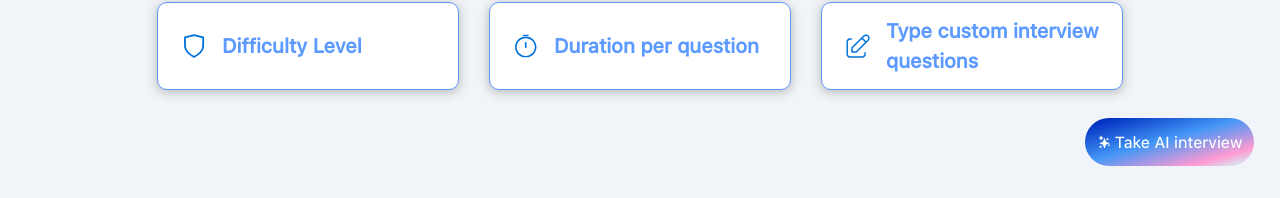
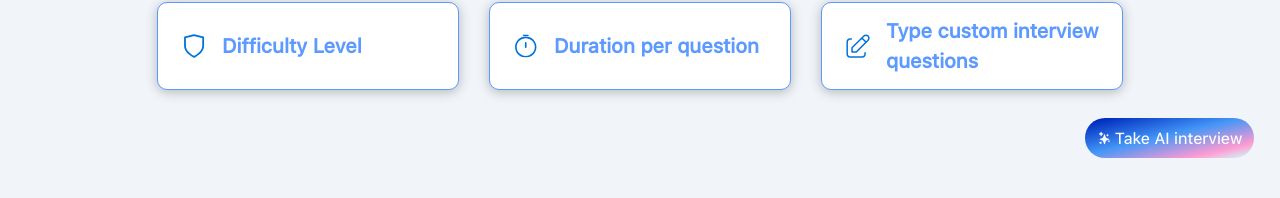
Before and after one commit to 1ManjeetSingh/AllPagesInOne, a React (Vite) app: page /afterSelection in a window 1280 px wide. Shown: the part 599-797 px from the top of the page. Built offline with nearby package versions, Linux system fonts and the light colour scheme.

Commit message:
commit 12/12 16:07

```diff
--- a/src/Pages/afterSelection.jsx
+++ b/src/Pages/afterSelection.jsx
@@ -802,7 +802,7 @@ const AfterSelection = () => {
                         </>
                     </div>
                     <div className='flex w-full justify-end px-[2vw] pb-4'>
-                        <div className=" ButtonsCta h-[6vh] px-4 py-4 rounded-[30px] justify-center items-center gap-4 inline-flex hover:cursor-pointer bg-question_gradient">
+                        <div className=" ButtonsCta h-[5vh] px-4 rounded-[30px] justify-center items-center gap-4 inline-flex hover:cursor-pointer bg-question_gradient">
                             <div className="flex Text items-center text-center text-white text-[2vh] font-regular gap-1">
                                 <svg style={{width: 'clamp(14px,1.8vh,1.8vh)',height: 'clamp(14px,1.8vh,1.8vh)'}} viewBox="0 0 19 22" fill="none" xmlns="http://www.w3.org/2000/svg">
                                     <path d="M9.39632 5.41047C9.57676 4.92282 10.2665 4.92282 10.4469 5.41047L11.974 9.53725C12.1442 9.9972 12.5068 10.3598 12.9668 10.53L17.0935 12.0571C17.5812 12.2375 17.5812 12.9273 17.0935 13.1077L12.9668 14.6347C12.5068 14.8049 12.1442 15.1676 11.974 15.6275L10.4469 19.7543C10.2665 20.242 9.57676 20.242 9.39632 19.7543L7.86927 15.6275C7.69907 15.1676 7.33643 14.8049 6.87649 14.6347L2.7497 13.1077C2.26205 12.9273 2.26205 12.2375 2.7497 12.0571L6.87649 10.53C7.33643 10.3598 7.69907 9.9972 7.86927 9.53725L9.39632 5.41047Z" fill="white" />
```
